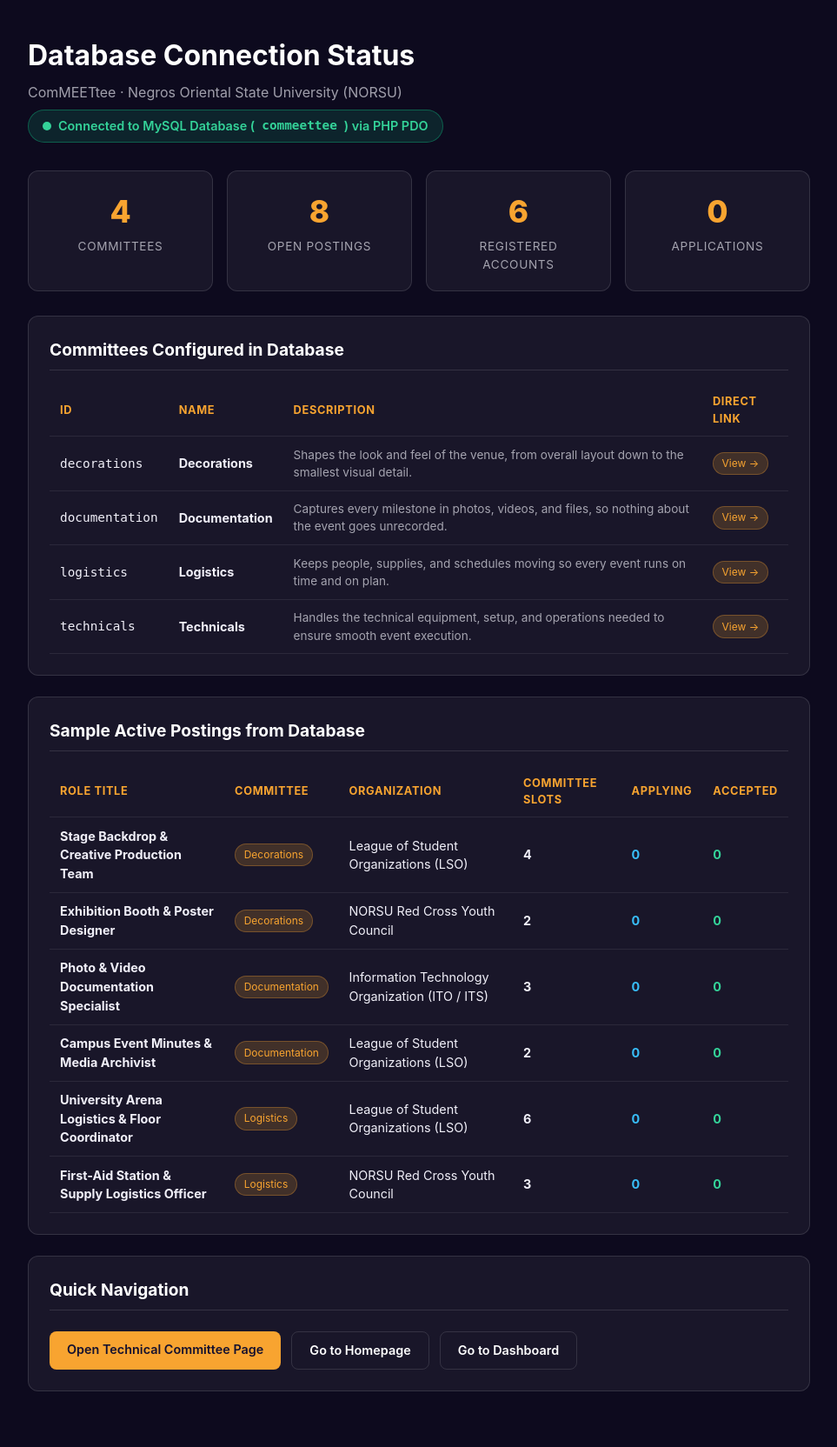
After one commit to AraX23/webdev, a PHP site: page /test_db.php in a window 1280 px wide. The commit adds this page. Shown: the whole page at 87% size, without its empty margins (158-1121 px from the left). Run offline with PHP 8.4, Linux system fonts and the light colour scheme; data comes from the database, SQL or seed files in the repository; both versions use the stored data as it was after the commit; data that the repository does not hold is empty.

Commit message:
Committee Changes

```diff
--- /dev/null
+++ b/commeettee.php
@@ -0,0 +1,5 @@
+<?php
+/**
+ * Alias for committee.php
+ */
+require_once __DIR__ . '/committee.php';
--- /dev/null
+++ b/connection.php
@@ -0,0 +1,5 @@
+<?php
+/**
+ * ComMEETtee - Database Connection Alias
+ */
+require_once __DIR__ . '/db_connect.php';
--- a/database.php
+++ b/database.php
@@ -13,16 +13,40 @@ function getDatabase(): PDO
     return $database;
   }
 
+  // Database credentials (defaults for local WAMP / XAMPP)
   $host = getenv('DB_HOST') ?: '127.0.0.1';
+  $port = getenv('DB_PORT') ?: '3306';
   $username = getenv('DB_USER') ?: 'root';
   $password = getenv('DB_PASS') ?: '';
-  $databaseName = 'commeettee';
+  $databaseName = getenv('DB_NAME') ?: 'commeettee';
 
-  $server = new PDO("mysql:host=$host;charset=utf8mb4", $username, $password);
-  $server->setAttribute(PDO::ATTR_ERRMODE, PDO::ERRMODE_EXCEPTION);
-  $server->exec("CREATE DATABASE IF NOT EXISTS `$databaseName` CHARACTER SET utf8mb4 COLLATE utf8mb4_unicode_ci");
-  $database = new PDO("mysql:host=$host;dbname=$databaseName;charset=utf8mb4", $username, $password);
-  $database->setAttribute(PDO::ATTR_ERRMODE, PDO::ERRMODE_EXCEPTION);
+  $connected = false;
+  $lastError = null;
+  $portsToTry = array_unique([$port, '3306', '3307']);
+
+  foreach ($portsToTry as $p) {
+    try {
+      $server = new PDO("mysql:host=$host;port=$p;charset=utf8mb4", $username, $password);
+      $server->setAttribute(PDO::ATTR_ERRMODE, PDO::ERRMODE_EXCEPTION);
+      $server->exec("CREATE DATABASE IF NOT EXISTS `$databaseName` CHARACTER SET utf8mb4 COLLATE utf8mb4_unicode_ci");
+
+      $database = new PDO("mysql:host=$host;port=$p;dbname=$databaseName;charset=utf8mb4", $username, $password);
+      $database->setAttribute(PDO::ATTR_ERRMODE, PDO::ERRMODE_EXCEPTION);
+      $connected = true;
+      break;
+    } catch (PDOException $e) {
+      $lastError = $e;
+    }
+  }
+
+  if (!$connected) {
+    die('<div style="font-family:sans-serif; padding:2rem; background:#fff3f3; color:#b3392c; border:1px solid #ffc9c9; border-radius:8px; max-width:600px; margin:3rem auto;">'
+      . '<h3 style="margin-top:0;">Database Connection Failed</h3>'
+      . '<p>Could not connect to MySQL server at <strong>' . htmlspecialchars($host) . '</strong> using user <strong>' . htmlspecialchars($username) . '</strong>.</p>'
+      . '<p><small>Error details: ' . htmlspecialchars($lastError ? $lastError->getMessage() : 'Unknown error') . '</small></p>'
+      . '<p>Please ensure your WampServer MySQL or MariaDB service is running.</p>'
+      . '</div>');
+  }
 
   /* ---------------- users ----------------
      role: 'aspirant' | 'client' | 'admin'
--- /dev/null
+++ b/test_db.php
@@ -0,0 +1,279 @@
+<?php
+/**
+ * Database Connection Status & Verification
+ * ComMEETtee
+ */
+session_start();
+require_once __DIR__ . '/database.php';
+
+$error = null;
+$db = null;
+$tables = [];
+$counts = [];
+
+try {
+    $db = getDatabase();
+    $serverVersion = $db->getAttribute(PDO::ATTR_SERVER_VERSION);
+
+    // Fetch all tables
+    $tables = $db->query("SHOW TABLES")->fetchAll(PDO::FETCH_COLUMN);
+
+    // Fetch counts
+    foreach (['categories', 'users', 'postings', 'applications'] as $table) {
+        if (in_array($table, $tables, true)) {
+            $counts[$table] = (int) $db->query("SELECT COUNT(*) FROM `$table`")->fetchColumn();
+        }
+    }
+
+    // Fetch sample committees
+    $categories = $db->query("SELECT id, name, description FROM categories ORDER BY name ASC")->fetchAll(PDO::FETCH_ASSOC);
+
+    // Fetch sample postings
+    $samplePostings = $db->query("
+        SELECT p.title, p.slots, c.name AS committee_name, u.org_name,
+               (SELECT COUNT(*) FROM applications WHERE posting_id = p.id AND status IN ('pending', 'reviewed')) AS applying_count,
+               (SELECT COUNT(*) FROM applications WHERE posting_id = p.id AND status = 'accepted') AS accepted_count
+        FROM postings p
+        JOIN categories c ON c.id = p.category_id
+        JOIN users u ON u.id = p.client_id
+        WHERE p.status = 'open'
+        LIMIT 6
+    ")->fetchAll(PDO::FETCH_ASSOC);
+
+} catch (Exception $e) {
+    $error = $e->getMessage();
+}
+?>
+<!DOCTYPE html>
+<html lang="en">
+<head>
+<meta charset="UTF-8">
+<meta name="viewport" content="width=device-width, initial-scale=1.0">
+<title>Database Connection Status — ComMEETtee</title>
+<style>
+  :root {
+    --navy: #15112f;
+    --navy-light: #211d54;
+    --orange: #f8a430;
+    --green: #10b981;
+    --bg: #0d0a1e;
+    --card-bg: rgba(255, 255, 255, 0.05);
+    --border: rgba(255, 255, 255, 0.12);
+    --text: #f0eff8;
+    --text-muted: rgba(240, 239, 248, 0.65);
+  }
+  * { box-sizing: border-box; margin: 0; padding: 0; }
+  body {
+    font-family: -apple-system, BlinkMacSystemFont, "Segoe UI", Roboto, sans-serif;
+    background: var(--bg);
+    color: var(--text);
+    padding: 2.5rem 1.5rem;
+    line-height: 1.5;
+  }
+  .container { max-width: 900px; margin: 0 auto; }
+  .header { margin-bottom: 2rem; }
+  .header h1 { font-size: 2rem; color: #fff; margin-bottom: 0.35rem; }
+  .badge-success {
+    display: inline-flex;
+    align-items: center;
+    gap: 0.5rem;
+    background: rgba(16, 185, 129, 0.15);
+    color: #34d399;
+    border: 1px solid rgba(16, 185, 129, 0.4);
+    padding: 0.45rem 1rem;
+    border-radius: 999px;
+    font-weight: 600;
+    font-size: 0.9rem;
+    margin-top: 0.5rem;
+  }
+  .badge-error {
+    display: inline-flex;
+    align-items: center;
+    gap: 0.5rem;
+    background: rgba(239, 68, 68, 0.15);
+    color: #f87171;
+    border: 1px solid rgba(239, 68, 68, 0.4);
+    padding: 0.45rem 1rem;
+    border-radius: 999px;
+    font-weight: 600;
+    font-size: 0.9rem;
+    margin-top: 0.5rem;
+  }
+  .dot { width: 10px; height: 10px; border-radius: 50%; background: currentColor; }
+  .grid-stats {
+    display: grid;
+    grid-template-columns: repeat(auto-fit, minmax(180px, 1fr));
+    gap: 1rem;
+    margin: 1.75rem 0;
+  }
+  .stat-card {
+    background: var(--card-bg);
+    border: 1px solid var(--border);
+    border-radius: 12px;
+    padding: 1.25rem;
+    text-align: center;
+  }
+  .stat-number {
+    font-size: 2.2rem;
+    font-weight: 800;
+    color: var(--orange);
+  }
+  .stat-label {
+    font-size: 0.85rem;
+    color: var(--text-muted);
+    text-transform: uppercase;
+    letter-spacing: 0.05em;
+    margin-top: 0.25rem;
+  }
+  .section-card {
+    background: var(--card-bg);
+    border: 1px solid var(--border);
+    border-radius: 12px;
+    padding: 1.5rem;
+    margin-bottom: 1.5rem;
+  }
+  .section-card h2 {
+    font-size: 1.2rem;
+    color: #fff;
+    margin-bottom: 1rem;
+    border-bottom: 1px solid var(--border);
+    padding-bottom: 0.5rem;
+  }
+  table { width: 100%; border-collapse: collapse; font-size: 0.9rem; }
+  th, td { padding: 0.65rem 0.75rem; text-align: left; border-bottom: 1px solid rgba(255,255,255,0.08); }
+  th { color: var(--orange); font-size: 0.8rem; text-transform: uppercase; letter-spacing: 0.05em; }
+  .pill {
+    display: inline-block;
+    padding: 0.2rem 0.6rem;
+    border-radius: 999px;
+    font-size: 0.75rem;
+    background: rgba(248,164,48,0.18);
+    color: var(--orange);
+    border: 1px solid rgba(248,164,48,0.3);
+  }
+  .links-group {
+    display: flex;
+    flex-wrap: wrap;
+    gap: 0.75rem;
+    margin-top: 1.5rem;
+  }
+  .btn {
+    display: inline-block;
+    padding: 0.65rem 1.25rem;
+    border-radius: 8px;
+    font-weight: 600;
+    font-size: 0.9rem;
+    text-decoration: none;
+    transition: 0.2s ease;
+  }
+  .btn-orange { background: var(--orange); color: #15112f; }
+  .btn-orange:hover { background: #ffb752; }
+  .btn-outline { background: transparent; color: #fff; border: 1px solid var(--border); }
+  .btn-outline:hover { background: rgba(255,255,255,0.1); }
+</style>
+</head>
+<body>
+
+<div class="container">
+  <div class="header">
+    <h1>Database Connection Status</h1>
+    <p style="color:var(--text-muted);">ComMEETtee &middot; Negros Oriental State University (NORSU)</p>
+
+    <?php if ($error): ?>
+      <div class="badge-error">
+        <span class="dot"></span> Connection Error: <?php echo htmlspecialchars($error); ?>
+      </div>
+    <?php else: ?>
+      <div class="badge-success">
+        <span class="dot"></span> Connected to MySQL Database (<code>commeettee</code>) via PHP PDO
+      </div>
+    <?php endif; ?>
+  </div>
+
+  <?php if (!$error): ?>
+    <div class="grid-stats">
+      <div class="stat-card">
+        <div class="stat-number"><?php echo $counts['categories'] ?? 0; ?></div>
+        <div class="stat-label">Committees</div>
+      </div>
+      <div class="stat-card">
+        <div class="stat-number"><?php echo $counts['postings'] ?? 0; ?></div>
+        <div class="stat-label">Open Postings</div>
+      </div>
+      <div class="stat-card">
+        <div class="stat-number"><?php echo $counts['users'] ?? 0; ?></div>
+        <div class="stat-label">Registered Accounts</div>
+      </div>
+      <div class="stat-card">
+        <div class="stat-number"><?php echo $counts['applications'] ?? 0; ?></div>
+        <div class="stat-label">Applications</div>
+      </div>
+    </div>
+
+    <div class="section-card">
+      <h2>Committees Configured in Database</h2>
+      <table>
+        <thead>
+          <tr>
+            <th>ID</th>
+            <th>Name</th>
+            <th>Description</th>
+            <th>Direct Link</th>
+          </tr>
+        </thead>
+        <tbody>
+          <?php foreach ($categories as $cat): ?>
+            <tr>
+              <td><code><?php echo htmlspecialchars($cat['id']); ?></code></td>
+              <td><strong><?php echo htmlspecialchars($cat['name']); ?></strong></td>
+              <td style="color:var(--text-muted); font-size:0.85rem;"><?php echo htmlspecialchars($cat['description']); ?></td>
+              <td>
+                <a href="committee.php?type=<?php echo urlencode($cat['id']); ?>" class="pill" style="text-decoration:none;">View &rarr;</a>
+              </td>
+            </tr>
+          <?php endforeach; ?>
+        </tbody>
+      </table>
+    </div>
+
+    <div class="section-card">
+      <h2>Sample Active Postings from Database</h2>
+      <table>
+        <thead>
+          <tr>
+            <th>Role Title</th>
+            <th>Committee</th>
+            <th>Organization</th>
+            <th>Committee Slots</th>
+            <th>Applying</th>
+            <th>Accepted</th>
+          </tr>
+        </thead>
+        <tbody>
+          <?php foreach ($samplePostings as $posting): ?>
+            <tr>
+              <td><strong><?php echo htmlspecialchars($posting['title']); ?></strong></td>
+              <td><span class="pill"><?php echo htmlspecialchars($posting['committee_name']); ?></span></td>
+              <td><?php echo htmlspecialchars($posting['org_name']); ?></td>
+              <td><strong><?php echo (int) $posting['slots']; ?></strong></td>
+              <td style="color:#38bdf8; font-weight:700;"><?php echo (int) $posting['applying_count']; ?></td>
+              <td style="color:#34d399; font-weight:700;"><?php echo (int) $posting['accepted_count']; ?></td>
+            </tr>
+          <?php endforeach; ?>
+        </tbody>
+      </table>
+    </div>
+
+    <div class="section-card">
+      <h2>Quick Navigation</h2>
+      <div class="links-group">
+        <a href="committee.php?type=technicals" class="btn btn-orange">Open Technical Committee Page</a>
+        <a href="index.php" class="btn btn-outline">Go to Homepage</a>
+        <a href="account.php" class="btn btn-outline">Go to Dashboard</a>
+      </div>
+    </div>
+  <?php endif; ?>
+</div>
+
+</body>
+</html>
```
Also changed, not shown: actions/application-actions.php (+7 -3 lines), commeettee.sql (+5 -4 lines), committee.php (+25 -6 lines), db_connect.php (added, +20 -0 lines), style.css (+45 -0 lines).
